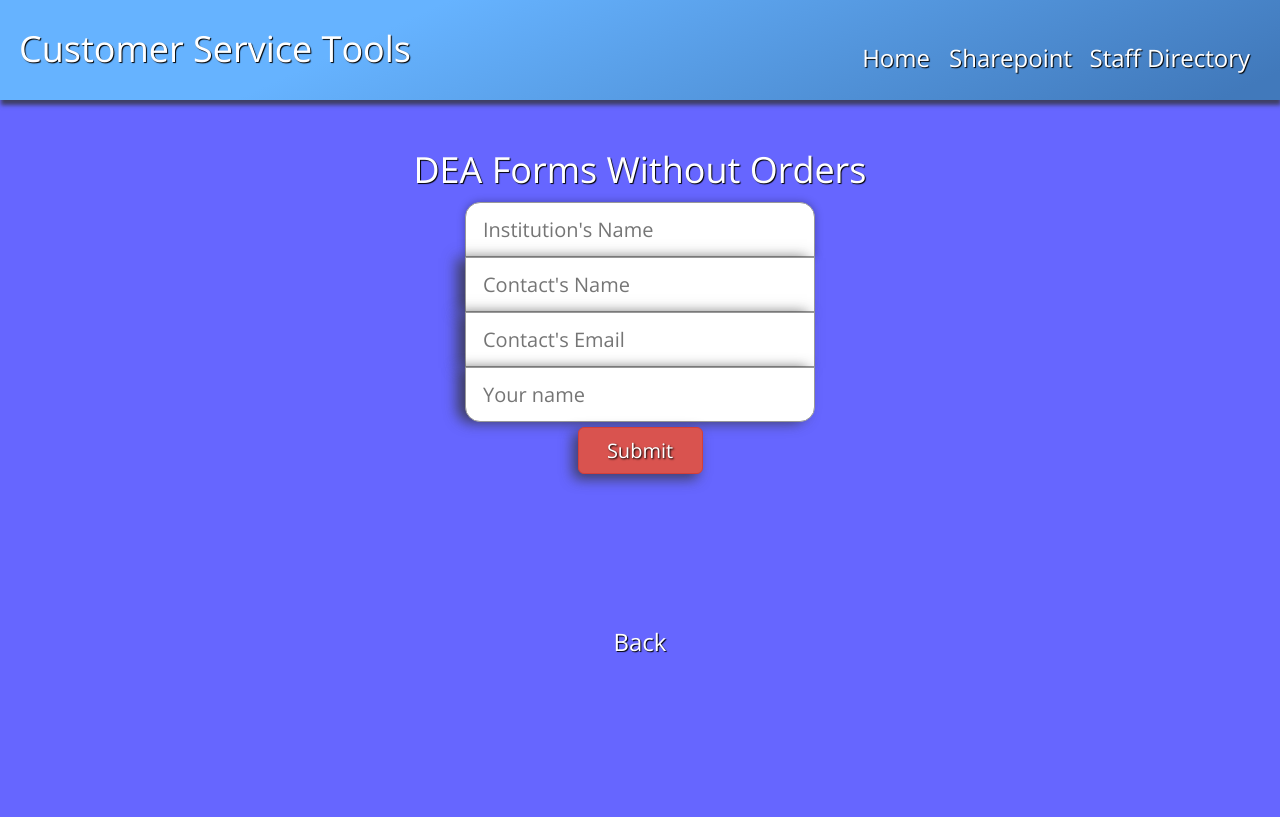
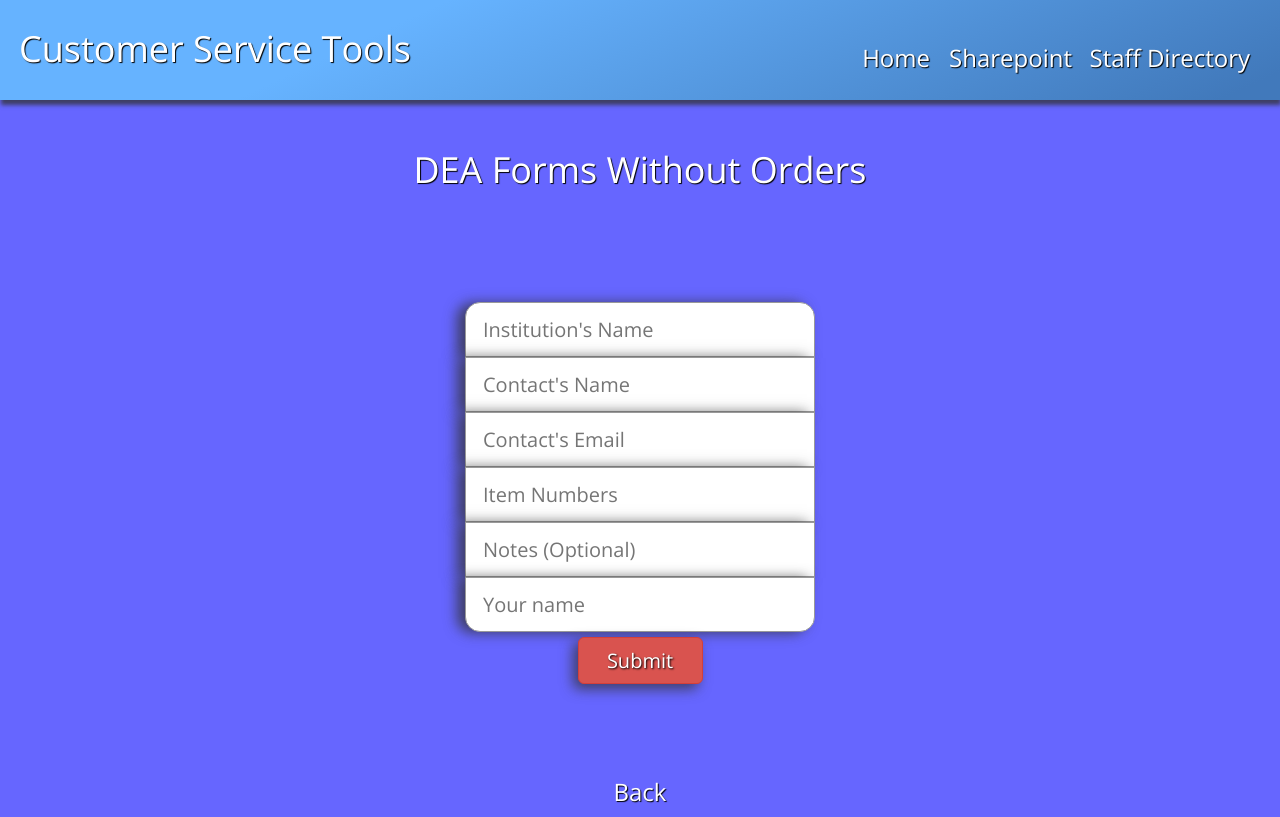
Before and after one commit to kershner/blog, a Flask app: page /forms-without-orders/new-entry in a window 1280 px wide. Shown: the top 817 px of the page. Run offline with Flask 2, Linux system fonts and the light colour scheme; the visitor is signed in with stand-in values (Sample User, id 1); data that the repository does not hold is empty; some libraries are stand-ins or nearby versions.

Commit message:
Refactoring CSTools per my managers.  Adding fields to database, tweaking CSS

```diff
--- a/app/forms.py
+++ b/app/forms.py
@@ -79,6 +79,8 @@
     institution = TextField("Institution", [validators.Required("Enter the name of the institution.")])
     name = TextField("Contact's Name", [validators.Required("Enter the contact's name.")])
     email = TextField("Contact's Email", [validators.Required("Enter the contact's email.")])
+    item_numbers = TextField("Item #s.", [validators.Required("Enter the item numbers from the 222 form.")])
+    notes = TextField("Notes.")
     csr_name = TextField("Your name.", [validators.Required("Enter your name.")])
     submit = SubmitField("Submit")
 
--- a/app/models.py
+++ b/app/models.py
@@ -8,6 +8,8 @@
     contact_email = db.Column(db.String(128), index=True)
     csr_name = db.Column(db.String(128), index=True)
     timestamp = db.Column(db.String(64), index=True)
+    item_numbers = db.Column(db.String(64), index=True)
+    notes = db.Column(db.String(128), index=True)
 
     def __repr__(self):
         return 'Entry %r' % self.institution
--- a/app/routes_dev.py
+++ b/app/routes_dev.py
@@ -1159,15 +1159,20 @@
     form = DeaForms()
     if request.method == 'POST':
         if not form.validate():
+            entries = models.Entry.query.all()
             flash('All fields are required.')
             return render_template("/CSTools/forms_without_orders.html",
                                    title="DEA Forms Without Orders",
-                                   form=form)
+                                   form=form,
+                                   entries=entries,
+                                   new_entry=True)
         else:
             institution = form.institution.data
             name = form.name.data
             email = form.email.data
             csr_name = form.csr_name.data
+            item_numbers = form.item_numbers.data
+            notes = form.notes.data
             now = datetime.datetime.utcnow()
             date_nice = now.strftime('%m/%d/%Y')
 
@@ -1175,6 +1180,8 @@
                                  contact_name=name,
                                  contact_email=email,
                                  timestamp=date_nice,
+                                 item_numbers=item_numbers,
+                                 notes=notes,
                                  csr_name=csr_name)
 
             db.session.add(entry)
--- a/app/static/css/custom.css
+++ b/app/static/css/custom.css
@@ -92,9 +92,10 @@
 .alert {
     position: relative;
     text-align: justify;
+	margin: 0 auto;
+	margin-right: 100px;
 	width: 50%;
-	margin: 0 auto;
-    padding: 15px 0;
+	padding: 15px 0;
 }
 
 form {
@@ -471,7 +480,7 @@
 }
 
 /* Various forms for template apps */
-#name, #email, #po, #item_number, #acct, #given_price {
+#name, #email, #po, #item_number, #acct, #given_price, #item_numbers, #notes, #institution {
 	height: 55px;
 	width: 350px;
 	margin: 0 auto;
--- a/app/static/css/navbar-new.css
+++ b/app/static/css/navbar-new.css
@@ -87,12 +87,6 @@
 .container {
 	position: relative;
 	top: 90px;
-}
-
-.alert {
-	margin-top: 75px;
-	margin-bottom: 0;
-	margin-right: 140px;
 }
 
 form {
--- a/app/templates/CSTools/forms_without_orders.html
+++ b/app/templates/CSTools/forms_without_orders.html
@@ -3,29 +3,6 @@
 
 <div id="container">
     <h1 id="dea-forms-title">DEA Forms Without Orders</h1>
-
-    {% if entries %}
-        <ul class="rig columns-3">
-            {% for entry in entries %}
-                <li>
-                    <h3>{{ entry.institution }}</h3>
-                    <div id="data-titles">
-                        Contact's Name:<br>
-                        Contact's Email:<br>
-                        Posted:<br>
-                        Posted By:<br>
-                    </div>
-                    <div id="data">
-                        {{ entry.contact_name }}<br>
-                        {{ entry.contact_email }}<br>
-                        {{ entry.timestamp }}<br>
-                        <span id="csr-name">{{ entry.csr_name }}</span><br>
-                    </div>
-                <a href="/forms-without-orders/edit-entry/{{ entry.id }}"><button type="button" class="btn btn-primary btn-xs">Edit</button></a>
-                </li>
-            {% endfor %}
-        </ul>
-    {% endif %}
 
     <div id="backorder-form" class="cover-container">
     {% if message %}
@@ -33,7 +10,7 @@
     {% endif %}
 
     {% if form %}
-        <div class="alert">
+        <div class="entry alert">
             {% for message in form.institution.errors %}
                 <p>{{ message }}</p>
             {% endfor %}
@@ -46,13 +23,15 @@
                 <p>{{ message }}</p>
             {% endfor %}
 
+            {% for message in form.item_numbers.errors %}
+                <p>{{ message }}</p>
+            {% endfor %}
+
             {% for message in form.csr_name.errors %}
                 <p>{{ message }}</p>
             {% endfor %}
         </div>
-    {% endif %}
 
-    {% if form %}
         <form action="{{ url_for('forms_without_orders') }}" method=POST>
             {{ form.hidden_tag() }}
 
@@ -62,13 +41,14 @@
 
             {{ form.email(placeholder="Contact's Email") }}
 
+            {{ form.item_numbers(placeholder="Item Numbers") }}
+
+            {{ form.notes(placeholder="Notes (Optional)") }}
+
             {{ form.csr_name(placeholder="Your name", class="backorder-form-bottom") }}
 
             {{form.submit(class_='btn btn-lg btn-danger') }}
         </form>
-        <br>
-        <br>
-        <br>
         <a href="/forms-without-orders"><h3 id="back">Back</h3></a>
     {% endif %}
 
@@ -77,5 +57,34 @@
     {% endif %}
 
     </div>
+
+    {% if entries %}
+        <ul class="rig columns-3">
+            {% for entry in entries %}
+                <li>
+                    <h3>{{ entry.institution }}</h3>
+                    <div id="data-titles">
+                        Contact's Name:<br>
+                        Contact's Email:<br>
+                        Item Numbers:<br>
+                        Posted:<br>
+                        Posted By:<br>
+                        Notes:<br>
+                        <a href="/forms-without-orders/edit-entry/{{ entry.id }}"><button type="button" class="btn btn-primary btn-xs">Edit</button></a>
+                    </div>
+                    <div id="data">
+                        {{ entry.contact_name }}<br>
+                        {{ entry.contact_email }}<br>
+                        {{ entry.item_numbers }}<br>
+                        {{ entry.timestamp }}<br>
+                        <span id="csr-name">{{ entry.csr_name }}</span><br>
+                        <div id="entry-notes">{{ entry.notes }}</div><br>
+                    </div>
+                </li>
+            {% endfor %}
+        </ul>
+    {% endif %}
+
+
 </div>
 {% endblock %}
--- a/app/templates/CSTools/forms_without_orders_delete.html
+++ b/app/templates/CSTools/forms_without_orders_delete.html
@@ -8,14 +8,18 @@
         <div id="data-titles">
             Contact's Name:<br>
             Contact's Email:<br>
+            Item Numbers:<br>
             Posted:<br>
             Posted By:<br>
+            Notes:<br>
         </div>
         <div id="data">
             {{ entry.contact_name }}<br>
             {{ entry.contact_email }}<br>
+            {{ entry.item_numbers }}<br>
             {{ entry.timestamp }}<br>
             <span id="csr-name">{{ entry.csr_name }}</span><br>
+            <div class="notes">{{ entry.notes }}</div><br>
         </div>
     </div>
     <br>
```
Also changed, not shown: other parts of app/static/css/custom.css (+19 -7 lines), 1 other file. Lines whose indentation alone changed are shown as unchanged.
